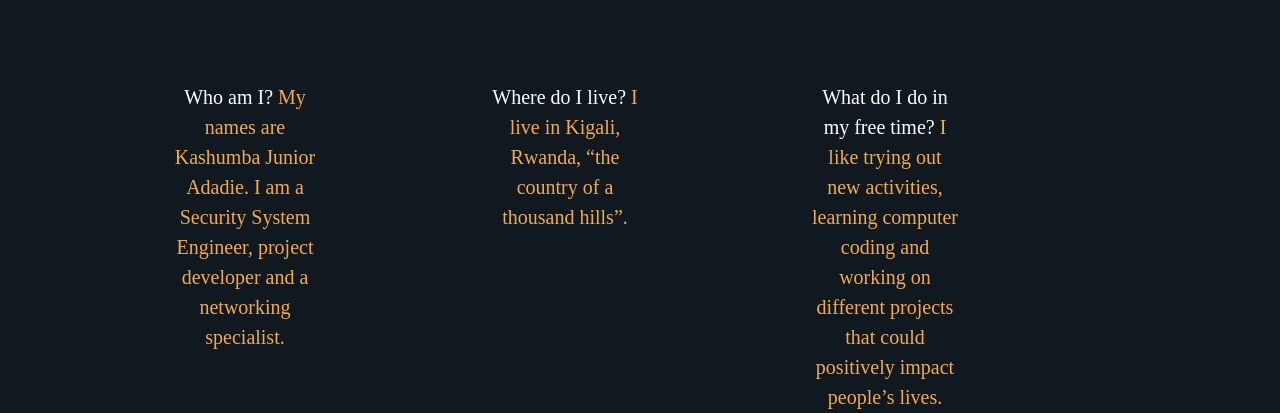
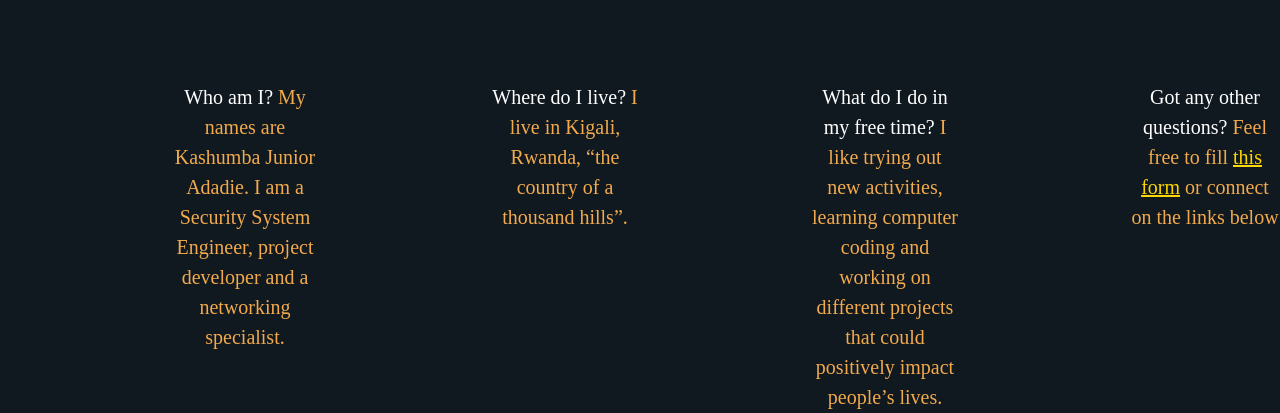
Before and after one commit to Adadie/Fresh, a plain HTML site: page UI/bio.html in a window 1280 px wide. Shown: the part 191-604 px from the top of the page. Drawn offline with Linux system fonts and the light colour scheme.

Commit message:
Add a paragraph and a link to contact form

```diff
--- a/UI/bio.html
+++ b/UI/bio.html
@@ -43,11 +43,8 @@
 I am a Security System Engineer, project developer  and a networking specialist.</p>
 						<p><span class="sub">Where do I live?</span> I live in Kigali, Rwanda, “the country of a thousand hills”.</p>
 						<p><span class="sub">What do I do in my free time?</span> I like trying out new activities, learning computer coding and working on different projects that could positively impact people’s lives.</p>
+						<p><span class="sub">Got any other questions?</span> Feel free to fill <a href="Contacts.html">this form</a> or connect on the links below</p>
 </main>
-<!--<section>
-<hr>
-<p><form method="get" action="https://docs.google.com/document/d/1R1818mWQTSeHvUdy0vM4qYeGKft5e2MwjdunvXkKtiM/edit?usp=sharing" class="resume"><button type= "submit"> Downloadable Resume </button></form></p>
-</section>-->
 <footer>
 	<h2>Connect On:</h2>
 	<img src="Assets/instagram.png">
```
